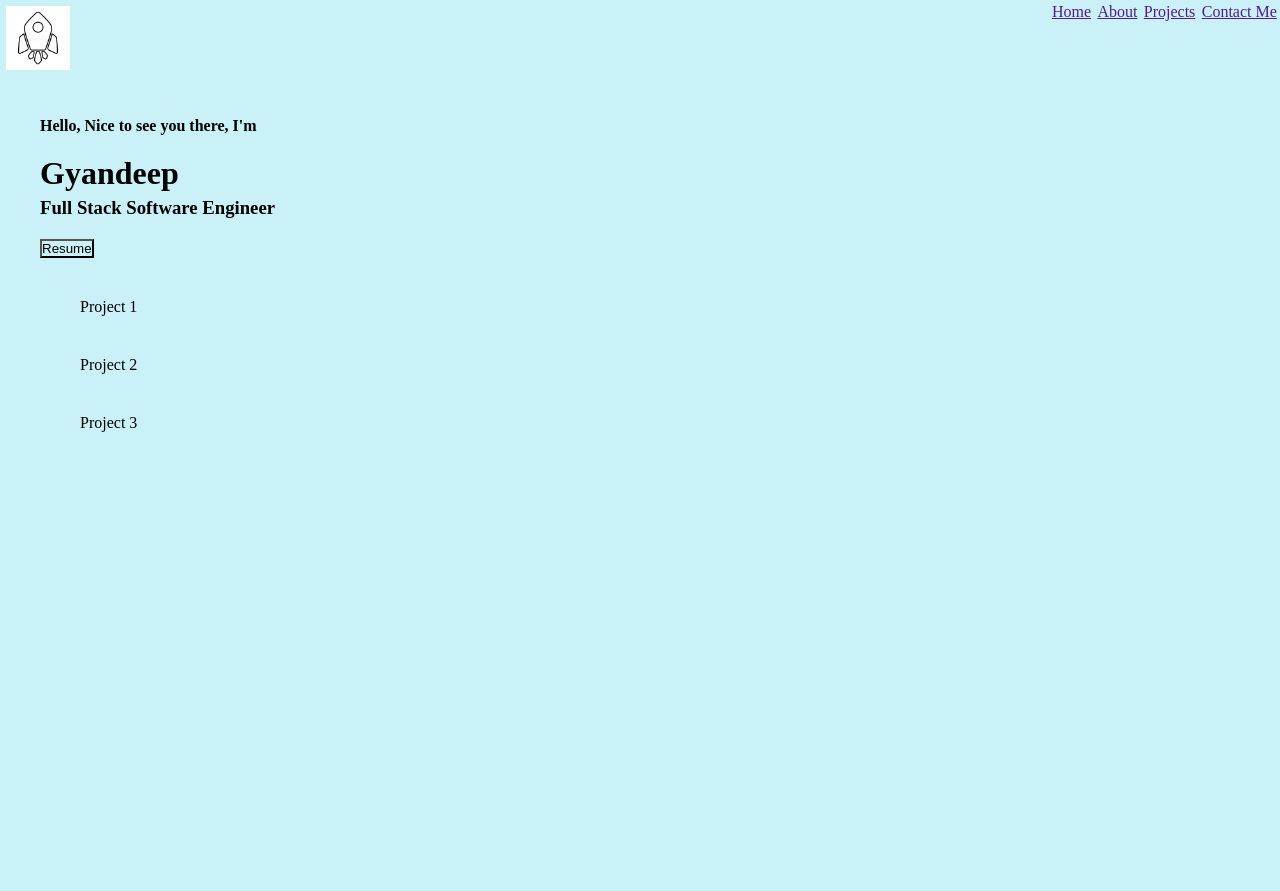
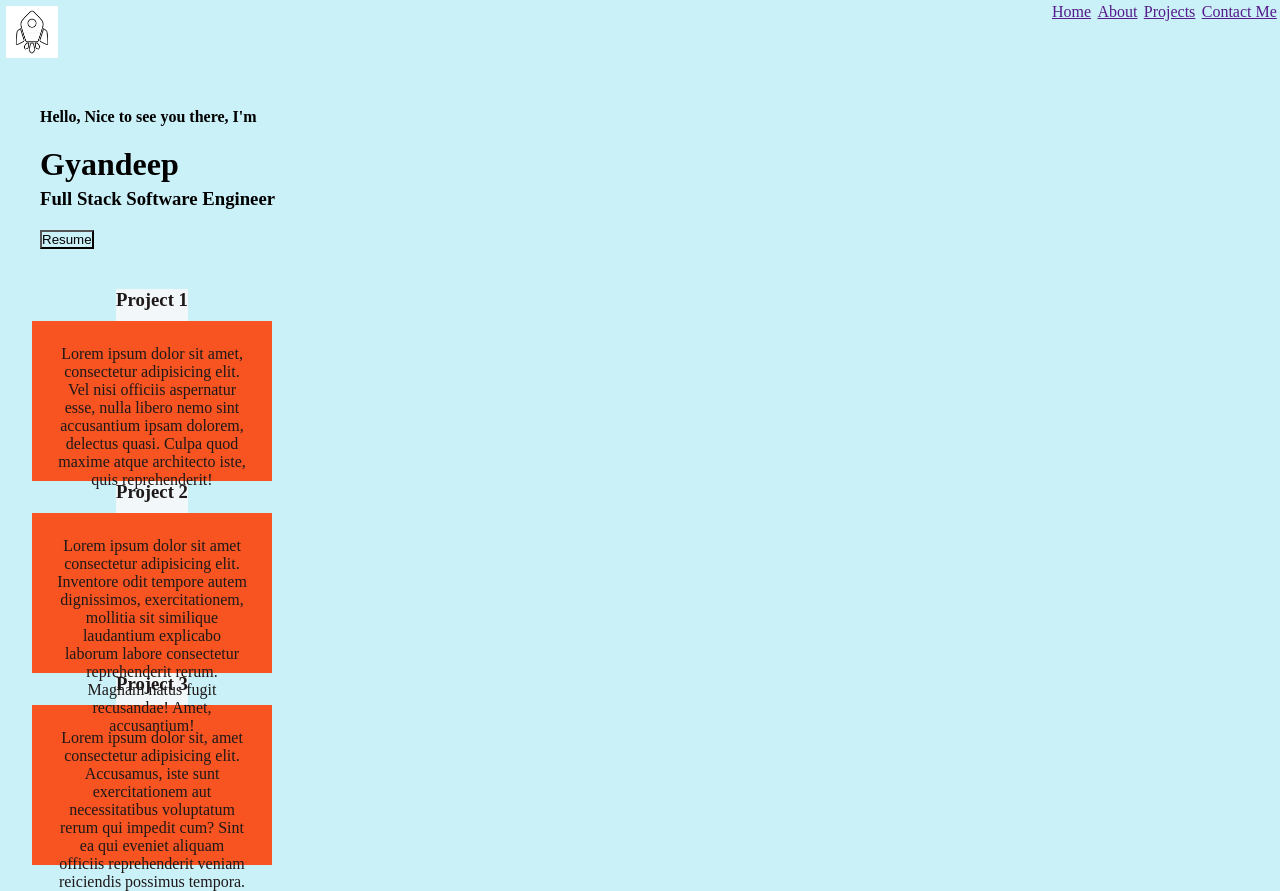
Before and after one commit to 7-Lonewolf/Portfolio, a plain HTML site: page index.html in a window 1280 px wide. Before the commit the page ends 800 px from the top, so only its background shows below. Drawn offline with Linux system fonts and the light colour scheme.

Commit message:
Source Code Update -1

```diff
--- a/index.html
+++ b/index.html
@@ -18,10 +18,18 @@
         <h3>Full Stack Software Engineer</h3>
         <button style="display: block;"> Resume </button>
     </div>
-    <div class="beta">
-        <div class="uno">Project 1</div>
-        <div class="duo">Project 2</div>
-        <div class="tre">Project 3</div>
+
+    <div class="project">
+        <h3 class="heading">Project 1</h3>
+        <p class="description">Lorem ipsum dolor sit amet, consectetur adipisicing elit. Vel nisi officiis aspernatur esse, nulla libero nemo sint accusantium ipsam dolorem, delectus quasi. Culpa quod maxime atque architecto iste, quis reprehenderit!</p>
+    </div>
+    <div class="project">
+        <h3 class="heading">Project 2</h3>
+        <p class="description">Lorem ipsum dolor sit amet consectetur adipisicing elit. Inventore odit tempore autem dignissimos, exercitationem, mollitia sit similique laudantium explicabo laborum labore consectetur reprehenderit rerum. Magnam natus fugit recusandae! Amet, accusantium!</p>
+    </div>
+    <div class="project">
+        <h3 class="heading">Project 3</h3>
+        <p class="description">Lorem ipsum dolor sit, amet consectetur adipisicing elit. Accusamus, iste sunt exercitationem aut necessitatibus voluptatum rerum qui impedit cum? Sint ea qui eveniet aliquam officiis reprehenderit veniam reiciendis possimus tempora.</p>
     </div>
 </body>
 </html>
--- a/style.css
+++ b/style.css
@@ -2,15 +2,16 @@
     margin: 0%;
     padding: 0;
     background-color: #caf0f8;
+    box-sizing: border-box;
 }
 a{
-    display: flex;
+    /* display: flex; */
     margin: 0.25%;
     /* padding: 1;
     border: 1; */
 }
 img{
-    display: flex;
+    /* display: flex; */
     justify-content: top right;
     height: 5%;
     width: 5%;
@@ -30,6 +31,29 @@ div h3{
 button {
     margin: 20px 0px;
 }
-div .beta{
-    display: flex;
+.project{
+
+    height: 10rem;
+    width: 15rem;
+    margin: 2rem;
 }
+.description{
+    background-color: rgb(247 84 33);
+    height: 10rem;
+    padding: 1.5rem;
+
+}
+.heading {
+    background-color: rgba(249, 249, 249, 0.856);
+    height: 2rem;
+}
+.heading,
+.description {
+    color: rgb(30, 24, 24);
+    text-align: center;
+    margin: 0;
+}
+.heading,
+.description{
+    justify-self: center;
+}
```
